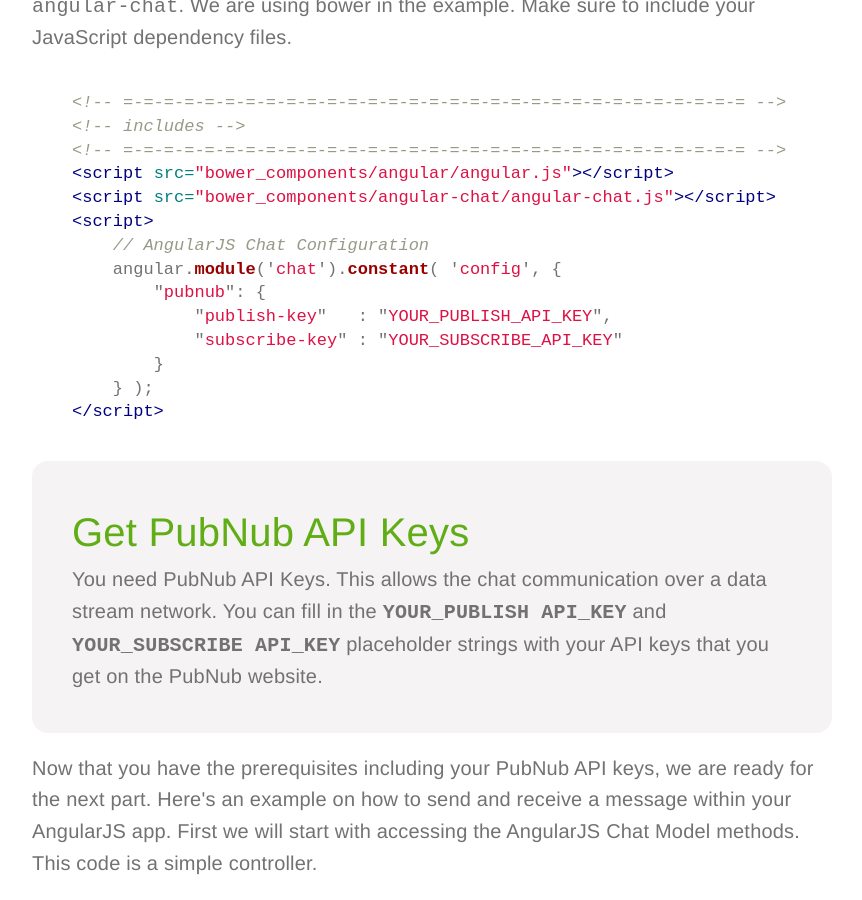
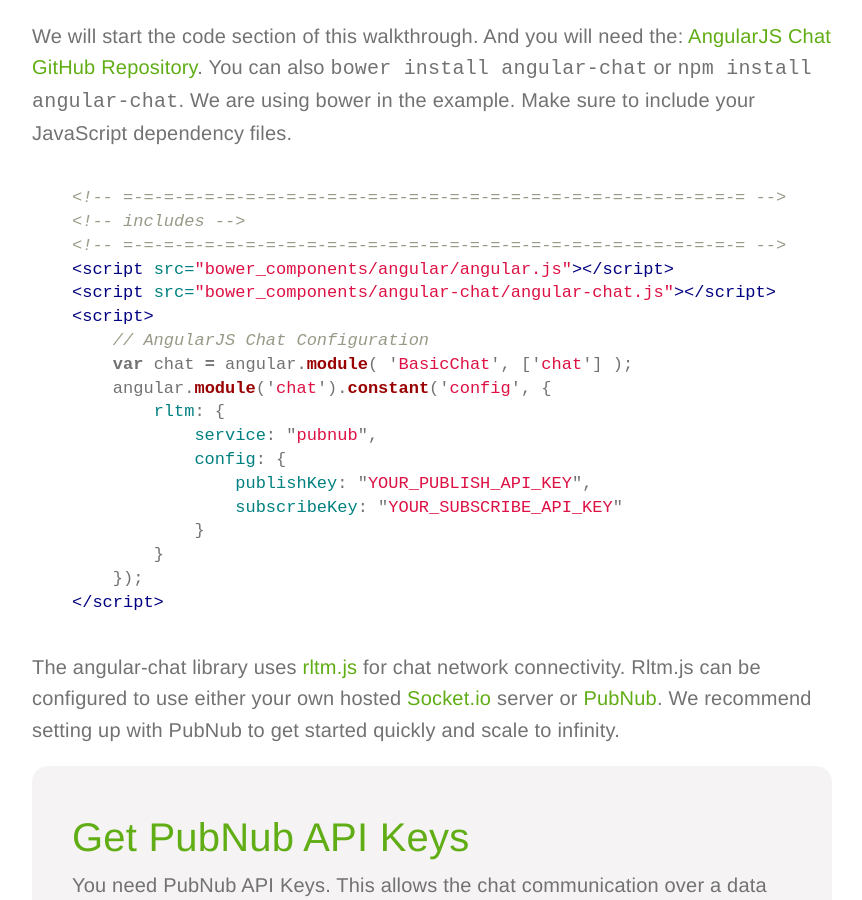
Before and after one commit to stephenlb/angularjs-chat, a Jekyll site: the page built from tutorials/angularjs-basic-chat-module/index.html, in a window 1280 px wide and 900 px high, scrolled down 5807 px. Shown: the whole window, without its empty margins (208-1070 px from the left). Built offline with Jekyll 4.4.1, drawn with Linux system fonts in a browser that asks for light colours; some of the changed text lies outside the part shown.

Commit message:
update tutorial

```diff
--- a/tutorials/angularjs-basic-chat-module/index.html
+++ b/tutorials/angularjs-basic-chat-module/index.html
@@ -19,10 +19,14 @@
 
         <!-- VIDEO PREVIEW -->
         <div class="container">
+
             <h1>{{ page.title }}</h1>
+
             <!-- Easily add Messaging Experiences to your
             iOS, Android and Web apps -->
+
             <div class="live-stream-preview">
+
                 <!--
                 <div class="live-stream-preview-video">
                     <video poster="http://cdn.pubnub.com/angularjs-chat/videos/angularjs-chat-live-stream.jpg" autoplay="" loop="true">
@@ -32,6 +36,7 @@
                     </video>
                 </div>
                 -->
+
                 <div class="live-stream-preview-video">
                     <iframe width="560" height="312"
                     src="https://www.youtube.com/embed/tUp9gylb9E0"
@@ -47,6 +52,7 @@
                         {% include follow.html %}
                     </div>
                 </div>
+
             </div>
         </div>
 
@@ -126,37 +132,41 @@
 <!-- configuration -->
 <!-- =-=-=-=-=-=-=-=-=-=-=-=-=-=-=-=-=-=-=-=-=-=-=-=-=-=-=-=-=-= -->
 <script>
-angular.module('chat').constant( 'config', {
-    //
-    // Get your PubNub API Keys in link below phone demo.
-    //
-    "pubnub": {
-        "publish-key"   : "YOUR-PUBLISH-KEY",
-        "subscribe-key" : "YOUR-SUBSCRIBE-KEY"
+var chat = angular.module( 'BasicChat', ['chat'] );
+
+angular.module('chat').constant('config', {
+    rltm: {
+        service: "pubnub",
+        config: {
+            publishKey: "demo",
+            subscribeKey: "demo"
         }
-} );
+        // or use socket.io!
+        // https://github.com/pubnub/rltm.js#socketio
+    }
+});
+
 </script>
 
 <!-- =-=-=-=-=-=-=-=-=-=-=-=-=-=-=-=-=-=-=-=-=-=-=-=-=-=-=-=-=-= -->
 <!-- controller -->
 <!-- =-=-=-=-=-=-=-=-=-=-=-=-=-=-=-=-=-=-=-=-=-=-=-=-=-=-=-=-=-= -->
 <script>
-var chat = angular.module( 'BasicChat', ['chat'] );
-chat.controller( 'chat', [ 'Messages', '$scope',
-function( Messages, $scope ) {
+chat.controller('chat', ['Messages', '$scope', function(Messages, $scope) {
+
     // Message Inbox
     $scope.messages = [];
-
     // Receive Messages
-    Messages.receive(function(message){
+    Messages.receive(function(message) {
         $scope.messages.push(message);
     });
-
     // Send Messages
     $scope.send = function() {
-        Messages.send({ data : $scope.textbox });
+        Messages.send({
+            data: $scope.textbox
+        });
     };
-} ] );
+}]);
 </script>
 
 <!-- =-=-=-=-=-=-=-=-=-=-=-=-=-=-=-=-=-=-=-=-=-=-=-=-=-=-=-=-=-= -->
@@ -165,8 +175,8 @@
 <div ng-app="BasicChat">
     <div ng-controller="chat">
         <div ng-repeat="message in messages">
-            {% raw %}{{ message.user.name }}:{% endraw %}
-            {% raw %}{{ message.data }}{% endraw %}
+            <strong>{{message.user.name}}:</strong>
+            <span>{{message.data}}</span>
         </div>
         <form ng-submit="send()">
             <input ng-model="textbox">
@@ -301,22 +311,30 @@
 <script src="bower_components/angular-chat/angular-chat.js"></script>
 <script>
     // AngularJS Chat Configuration
-    angular.module('chat').constant( 'config', {
-        "pubnub": {
-            "publish-key"   : "YOUR_PUBLISH_API_KEY",
-            "subscribe-key" : "YOUR_SUBSCRIBE_API_KEY"
+    var chat = angular.module( 'BasicChat', ['chat'] );
+    angular.module('chat').constant('config', {
+        rltm: {
+            service: "pubnub",
+            config: {
+                publishKey: "YOUR_PUBLISH_API_KEY",
+                subscribeKey: "YOUR_SUBSCRIBE_API_KEY"
             }
-    } );
+        }
+    });
 </script>
 {% endhighlight %}
 
-    </p><p class="pubnub-api-keys-link">
+    <p>
+        The angular-chat library uses <a href="https://github.com/pubnub/rltm.js">rltm.js</a> for chat network connectivity. Rltm.js can be configured to use either your own hosted <a href="https://github.com/pubnub/rltm.js#socketio">Socket.io</a> server or <a href="https://github.com/pubnub/rltm.js#pubnub">PubNub</a>. We recommend setting up with PubNub to get started quickly and scale to infinity.
+    </p>
+
+    <p class="pubnub-api-keys-link">
         <a target="signup1" href="https://www.pubnub.com/get-started/?medium=sbng2016&source=sbng2016&campaign=sbng2016&keyword=sbangularjs&content=sbng2016">Get PubNub API Keys</a><br>
         You need <strong>PubNub API Keys</strong>.
         This allows the chat communication over a data stream network.
         You can fill in the
-        <code>YOUR_PUBLISH API_KEY</code> and
-        <code>YOUR_SUBSCRIBE API_KEY</code> placeholder
+        <code>YOUR_PUBLISH_API_KEY</code> and
+        <code>YOUR_SUBSCRIBE_API_KEY</code> placeholder
         strings with your API keys that you get on the PubNub website.
     </p><p>
         Now that you have the prerequisites including your PubNub API keys,
@@ -351,7 +367,7 @@
     // Receive Messages
     // Push to Message Inbox.
     // - - - - - - - - - - - - - - - - - -
-    Messages.receive(function(message){
+    Messages.receive(function(message) {
         $scope.messages.push(message);
     });
 
@@ -363,8 +379,11 @@
     // ng-model="textbox".
     // - - - - - - - - - - - - - - - - - -
     $scope.send = function() {
-        Messages.send({ data : $scope.textbox });
+        Messages.send({
+            data: $scope.textbox
+        });
     };
+
 } );
 {% endhighlight %}
 
@@ -402,14 +421,16 @@
 <!-- =-=-=-=-=-=-=-=-=-=-=-=-=-=-=-=-=-=-=-=-=-=-=-=-=-=-=-=-=-=-= -->
 <!-- Chat View in HTML -->
 <!-- =-=-=-=-=-=-=-=-=-=-=-=-=-=-=-=-=-=-=-=-=-=-=-=-=-=-=-=-=-=-= -->
+<div ng-app="BasicChat">
     <div ng-controller="chat">
         <div ng-repeat="message in messages">
-        {% raw %}{{ message.user.name }}:{% endraw %}
-        {% raw %}{{ message.data }}{% endraw %}
+            <strong>{{message.user.name}}:</strong>
+            <span>{{message.data}}</span>
         </div>
         <form ng-submit="send()">
             <input ng-model="textbox">
         </form>
+    </div>
 </div>
 {% endhighlight %}
 
```
Also changed, not shown: other parts of tutorials/angularjs-basic-chat-module/index.html (+1 -3 lines), tutorials/angularjs-basic-chat-module/app/app.js (+16 -20 lines). Lines whose indentation alone changed are shown as unchanged.
